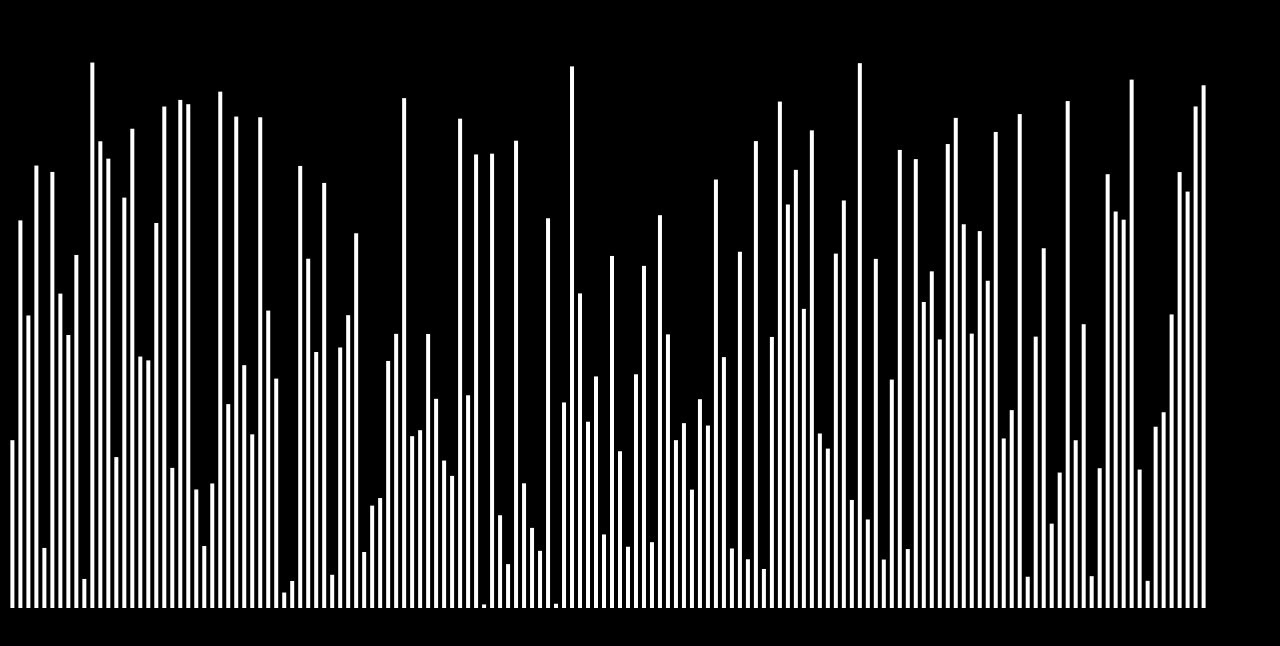
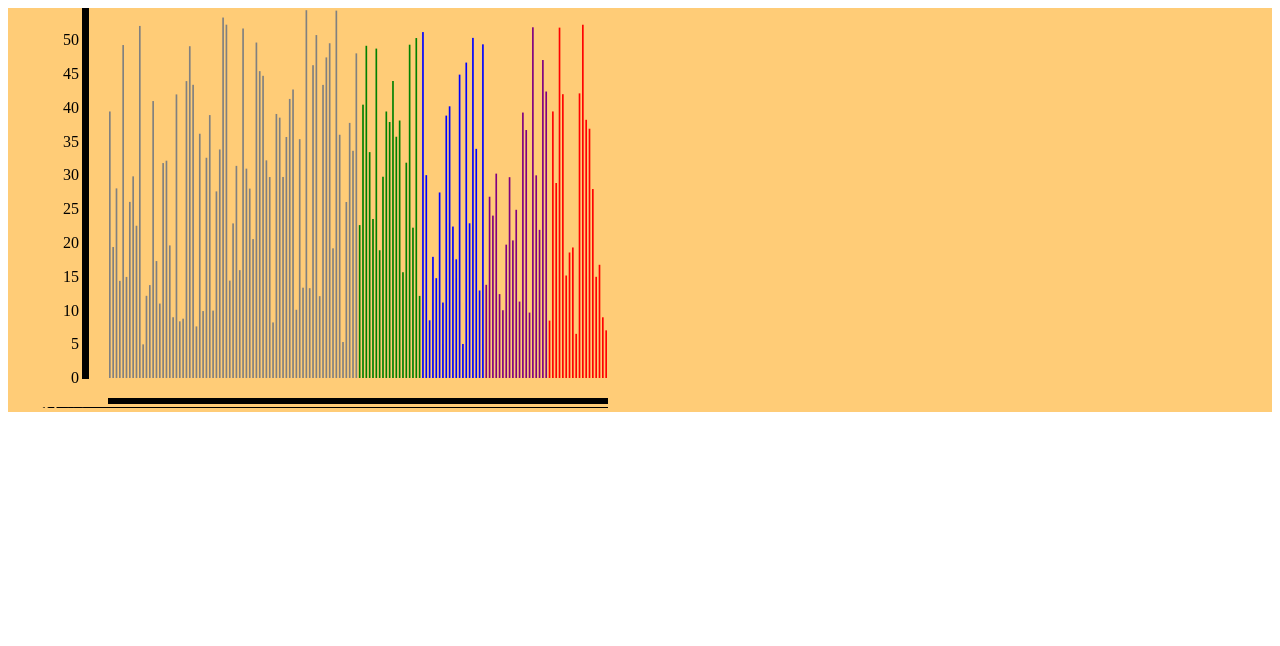
Before and after one commit to WesleyRatko/ohioTest, a plain HTML site: page d3.html in a window 1280 px wide. Drawn offline with nearby package versions, Linux system fonts and the light colour scheme.

Commit message:
last push of the day

```diff
--- a/CSS/d3.css
+++ b/CSS/d3.css
@@ -1,10 +1,20 @@
 body {
-	background: black;
+	background: white;
+}
+
+#chartArea {
+	background-color: #ffcc77;
 }
 
 .bar {
-	fill: white;
+/* 	fill: white; */
 	display: inline-block;
 /* 	margin-right: 2px; */
 /* 	width: 20px; */
 }
+
+.axis path, .axis line {
+	stroke: #000;
+	stroke-width: 1px;
+	shape-rendering: crispEdges;
+}
--- a/d3.html
+++ b/d3.html
@@ -20,19 +20,51 @@
 			var dataset = _.map(_.range(150), function(i){
 				return Math.random() * 50;
 				});
-			var w = 1200, h = 600;
+
+
+			var margin = {top: 0, right: 0, bottom: 30, left: 100};
+
+			var w = 600 - margin.left - margin.right,
+			    h = 400 - margin.top - margin.bottom;
 
 			var svg = d3.select('#chartArea').append('svg')
-			  .attr('width', w)
-			  .attr('height', h);
+			  .attr('width', w + margin.left + margin.right)
+			  .attr('height', h + margin.top + margin.bottom)
+			  .append('g')
+			  .attr('transform', 'translate(' + margin.left + ', ' + margin.top + ')' );
 
 			var xScale = d3.scale.ordinal()
 			  .domain(dataset)
 			  .rangeBands([0, w], 0.5, 0.3)
 
+			var xAxis = d3.svg.axis()
+			  .scale(xScale)
+			  .orient('bottom')
+			  .ticks(5)
+
+			svg.append('g')
+			  .attr('class', 'x axis')
+			  .attr('transform', 'translate(0, ' + (h+20) + ')' )
+			  .call(xAxis);
+
 			var yScale = d3.scale.linear()
 			  .domain([0, d3.max(dataset) * 1.1])
-			  .range([0, h]);
+			  .range([h, 0]);
+
+
+			var yAxis = d3.svg.axis()
+			  .scale(yScale)
+			  .orient('left')
+
+			svg.append('g')
+			.attr('class', 'y axis')
+			.attr('transform', 'translate(-20, 0)')
+			.call(yAxis);
+
+
+			 var colorScale = d3.scale.quantize()
+			   .domain([0, dataset.length])
+			   .range(['gray', 'gray', 'gray', 'gray','green', 'blue', 'purple', 'red']);
 
 			var multiplier = 5;
 
@@ -50,6 +82,10 @@
 			   .attr('width', xScale.rangeBand())
 			   .style('height', function(d){
 				  return yScale(d);
+			})
+
+				.attr('fill', function(d, i){
+				  return colorScale(i);
 			});
 
 		</script>
```
